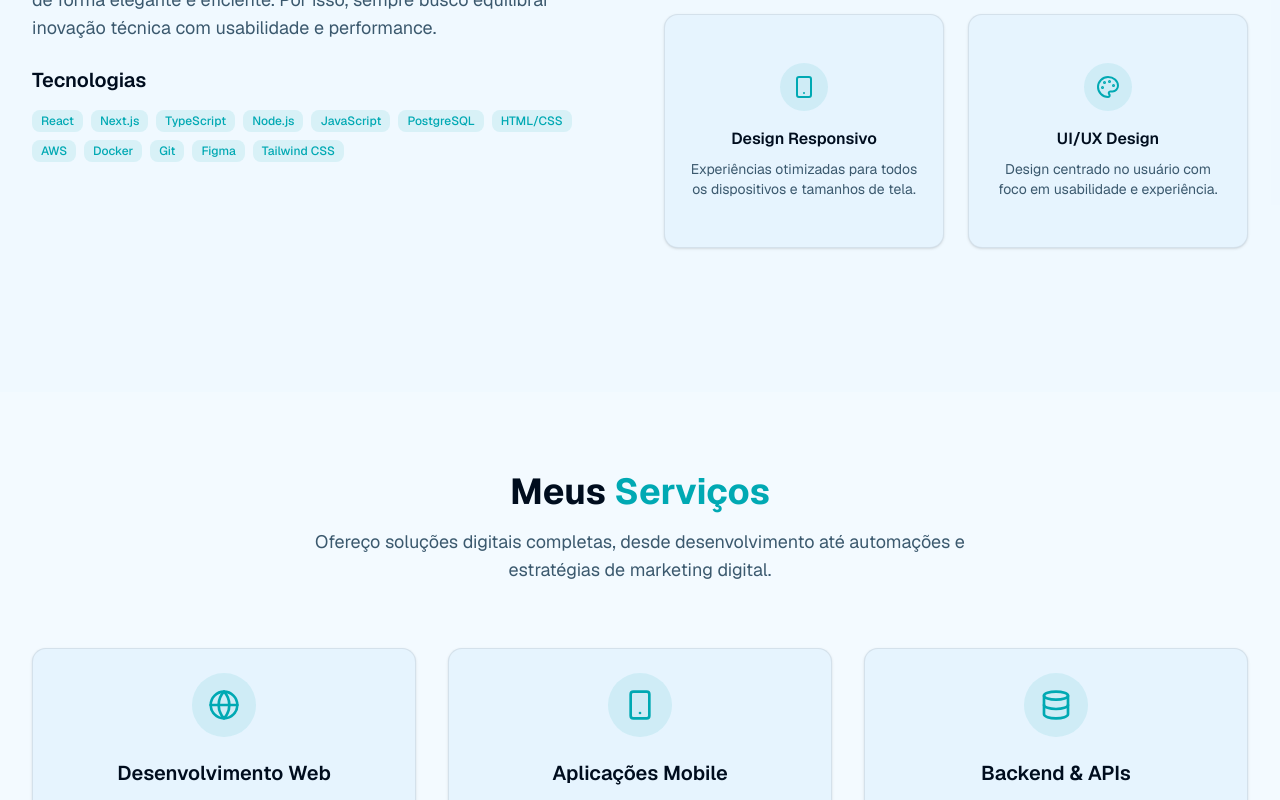
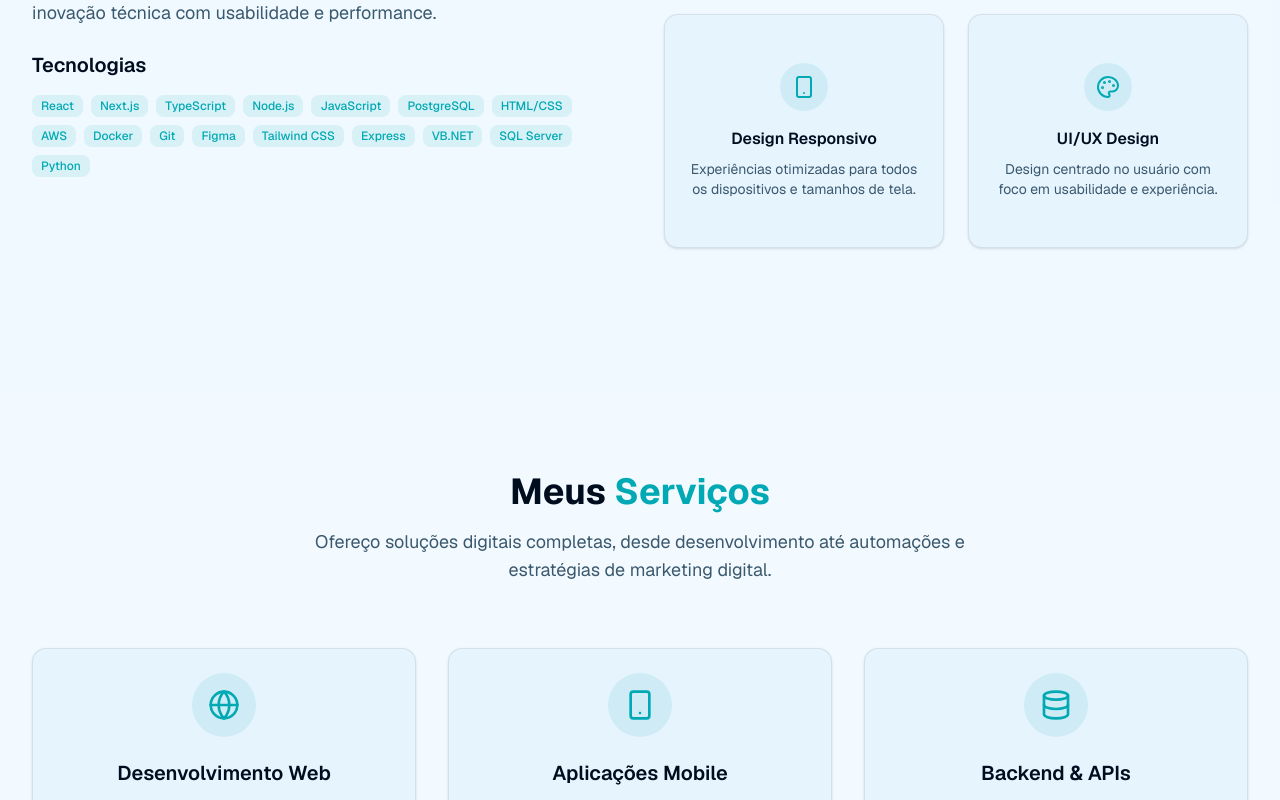
Before and after one commit to davisnaider06/Portifolio-Davi, a Next.js app: page / in a window 1280 px wide. Shown: the part 1320-2120 px from the top of the page. Built offline with nearby package versions, Linux system fonts and the light colour scheme.

Commit message:
ajustar portifolio

```diff
--- a/components/about-section.tsx
+++ b/components/about-section.tsx
@@ -16,6 +16,10 @@ export function AboutSection() {
     "Git",
     "Figma",
     "Tailwind CSS",
+    "Express",
+    "VB.NET",
+    "SQL Server",
+    "Python"
   ]
 
   const expertise = [
--- a/components/services-section.tsx
+++ b/components/services-section.tsx
@@ -1,6 +1,6 @@
 import { Card, CardContent, CardHeader, CardTitle } from "@/components/ui/card"
 import { Button } from "@/components/ui/button"
-import { Globe, Smartphone, Database, Palette, Code, Zap } from "lucide-react"
+import { Globe, Smartphone, Database, Palette, Code, Zap, handshake } from "lucide-react"
 
 export function ServicesSection() {
   const services = [
@@ -39,6 +39,12 @@ export function ServicesSection() {
       title: "Consultoria Digital",
       description: "Consultoria completa em transformação digital e otimização de processos tecnológicos.",
       features: ["Análise Técnica", "Arquitetura", "Mentoria", "Estratégia Digital"],
+    },
+    {
+      icon: Globe,
+      title: "SaaS & Soluções em Nuvem",
+      description: "Soluções escaláveis em nuvem para negócios modernos, incluindo SaaS e infraestrutura.",
+      features: ["AWS", "Ecommerce", "ERP", "CRM "],
     },
   ]
 
```
